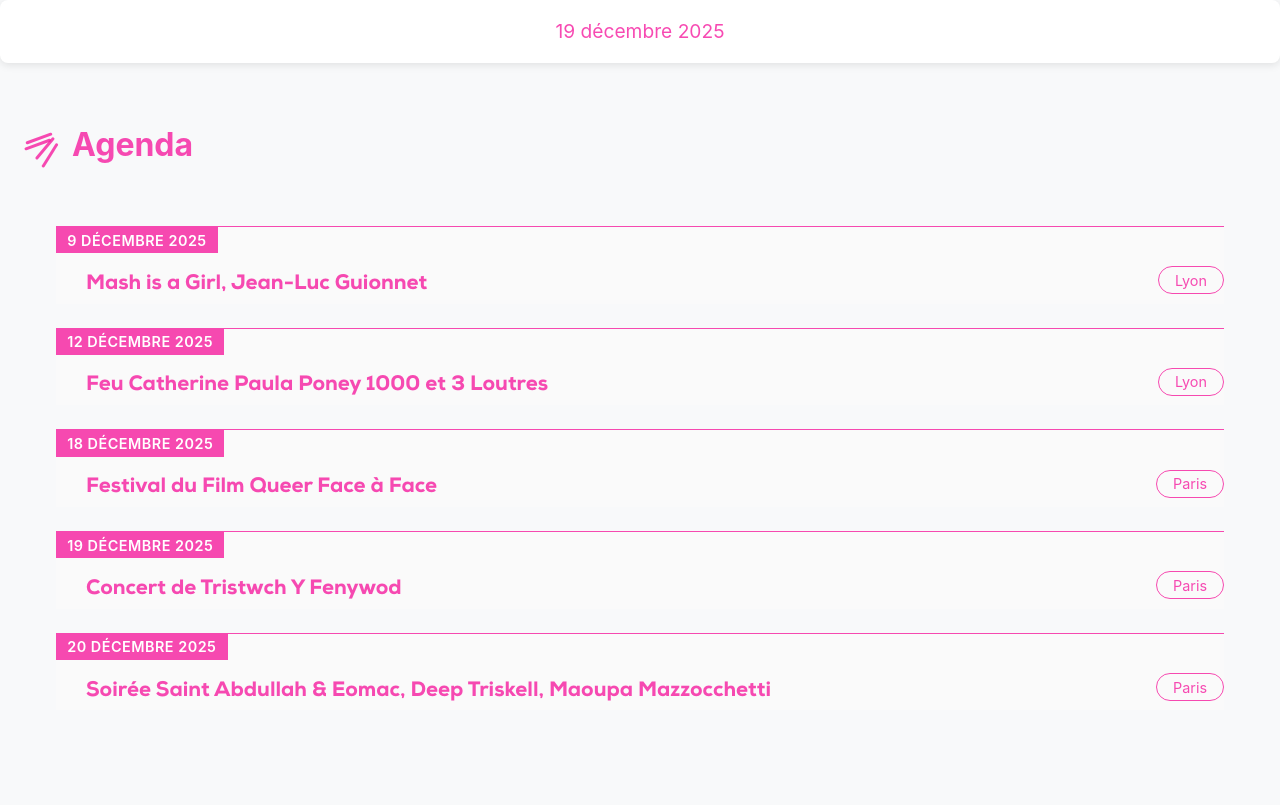
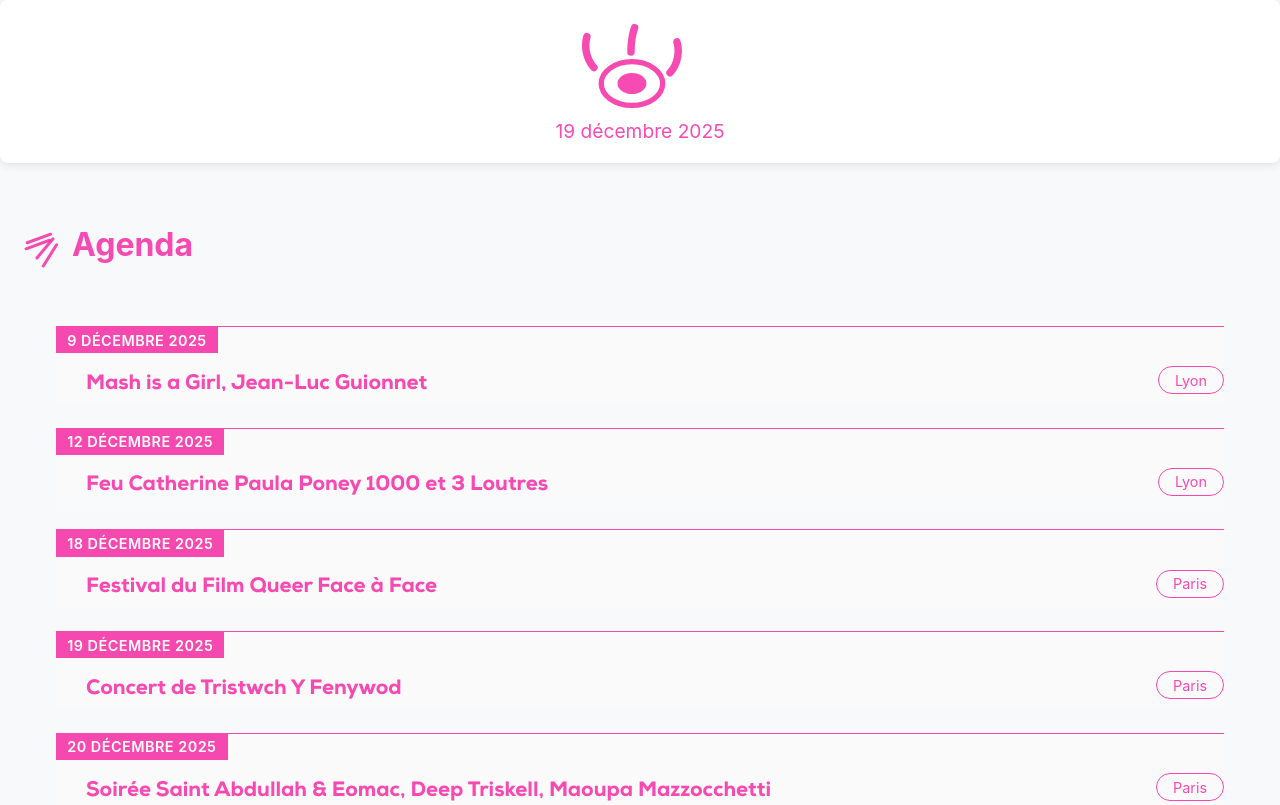
Before and after one commit to constructions-incongrues/jomayeux, a plain HTML site: page docs/index.html in a window 1280 px wide. Shown: the top 805 px of the page. Drawn offline with Linux system fonts and the light colour scheme.

Commit message:
Enhance newsletter date display by adding SVG graphics and updating styles for better alignment and presentation.

```diff
--- a/docs/app.js
+++ b/docs/app.js
@@ -79,7 +79,14 @@ function renderDate() {
             month: 'long',
             day: 'numeric'
         });
-        dateContainer.textContent = formattedDate;
+        dateContainer.innerHTML = formattedDate;
+        dateContainer.innerHTML += `<svg width="322" height="271" viewBox="0 0 322 271" fill="none" xmlns="http://www.w3.org/2000/svg">
+            <path d="M160.824 121.503C188.888 121.503 213.956 129.875 231.805 142.992C249.658 156.112 259.824 173.539 259.824 192.003C259.824 210.468 249.658 227.895 231.805 241.015C213.956 254.132 188.888 262.503 160.824 262.503C132.76 262.503 107.692 254.132 89.8436 241.015C71.9905 227.895 61.8241 210.468 61.8241 192.003C61.8241 173.539 71.9905 156.112 89.8436 142.992C107.692 129.875 132.76 121.503 160.824 121.503Z" stroke="#F51E9F" stroke-opacity="0.803922" stroke-width="17"/>
+            <ellipse cx="160.824" cy="192.003" rx="46.5" ry="34" fill="#F51E9F" fill-opacity="0.803922"/>
+            <path d="M38.3241 140.503C7.82406 106.503 9.32406 63.0033 15.8241 41.0033" stroke="#F51E9F" stroke-opacity="0.803922" stroke-width="24" stroke-linecap="round"/>
+            <path d="M157.659 90.5033C157.659 54.5033 161.324 34.5033 169.324 12.0033" stroke="#F51E9F" stroke-opacity="0.803922" stroke-width="24" stroke-linecap="round"/>
+            <path d="M283.324 157.503C313.824 123.503 312.324 80.0033 305.824 58.0033" stroke="#F51E9F" stroke-opacity="0.803922" stroke-width="24" stroke-linecap="round"/>
+            </svg>`;
     }
 }
 
--- a/docs/style.css
+++ b/docs/style.css
@@ -132,11 +132,21 @@ body {
 .newsletter-date {
     text-align: center;
     font-size: 1.2rem;
+    display: flex;
+    flex-direction: column-reverse;
+    align-items: center;
+    justify-content: center;
     margin-bottom: 2rem;
     padding: 1rem;
     background: var(--bg-color);
     border-radius: var(--border-radius);
     box-shadow: var(--shadow);
+}
+
+.newsletter-date svg {
+    width: 100px;
+    height: 100px;
+    margin-right: 1rem;
 }
 
 /* Sections */
```
Also changed, not shown: docs/index.html (+2 -0 lines), docs/static/images/oeil.svg (added).
